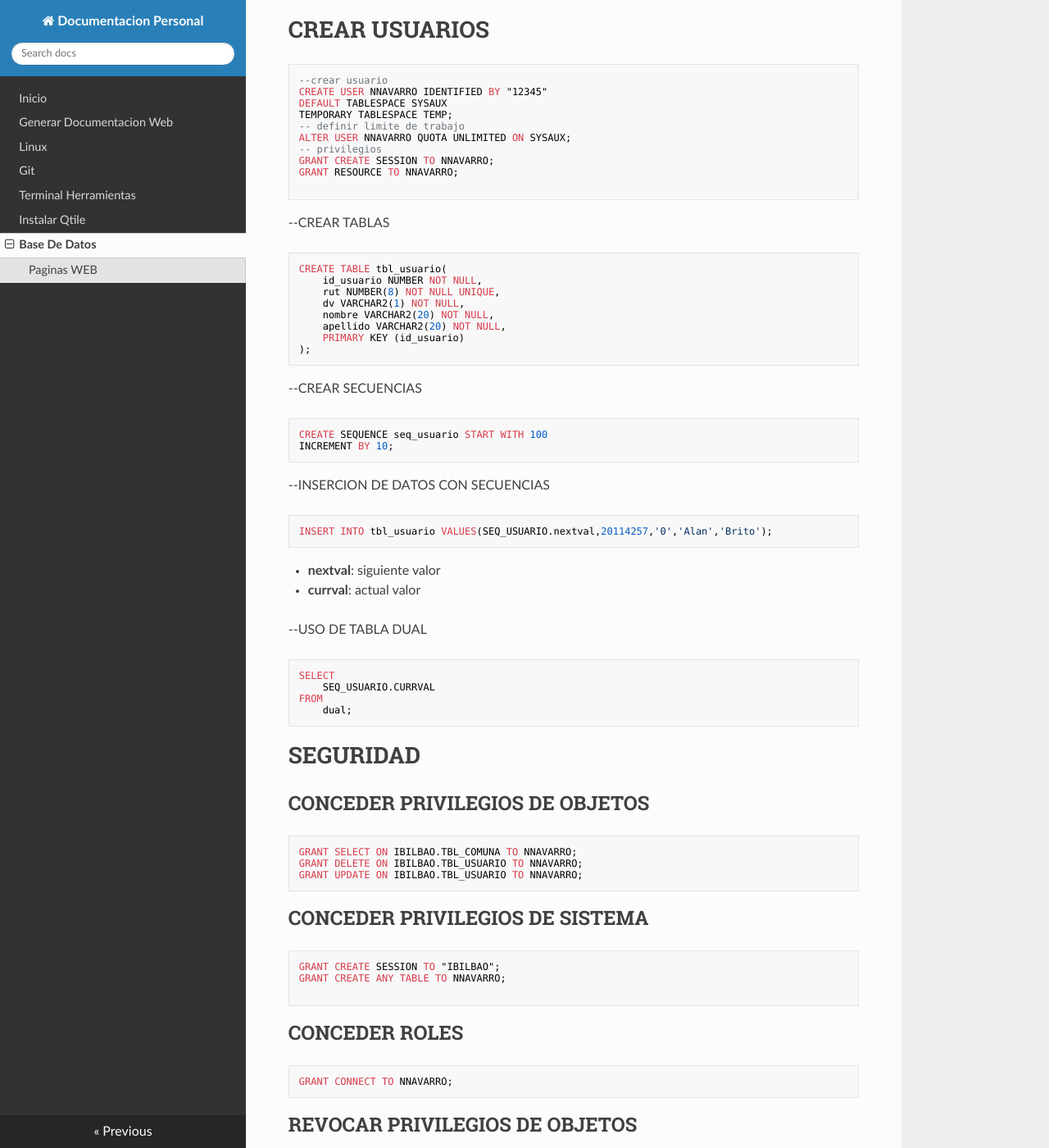
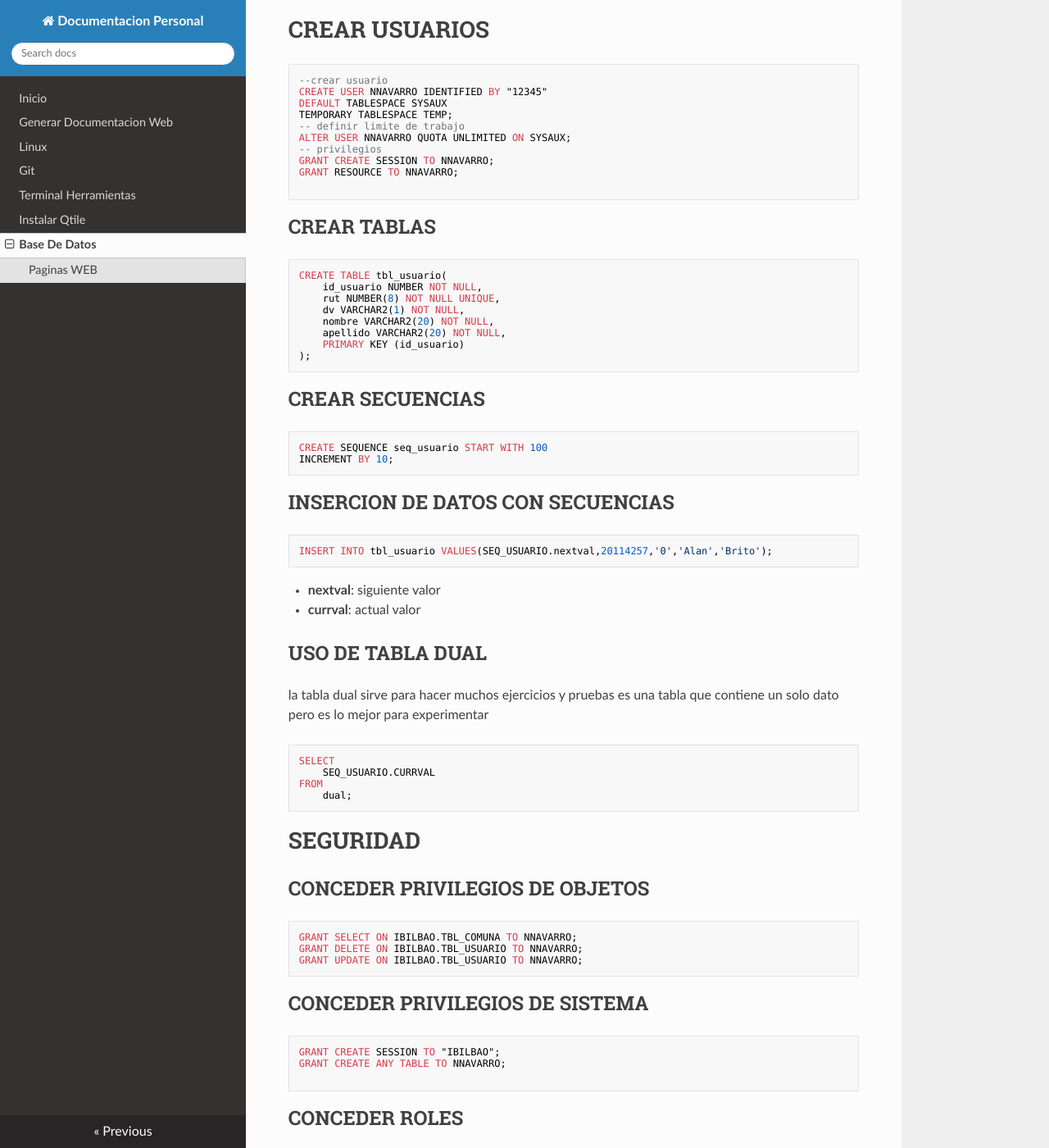
Before and after one commit to KiroKHS/DocInfo, an MkDocs documentation site: the page built from docs/basedatos.md, in a window 1280 px wide and 1400 px high, scrolled down 1628 px. Shown: the whole window at 82% size. Built offline with MkDocs 1.6.1, drawn with Linux system fonts in a browser that asks for light colours; nearby versions of some CDN libraries.

Commit message:
pequeña correcion de titulos

`````diff
--- a/docs/basedatos.md
+++ b/docs/basedatos.md
@@ -75,7 +75,7 @@ GRANT CREATE SESSION TO NNAVARRO;
 GRANT RESOURCE TO NNAVARRO;
 
 ````
---CREAR TABLAS
+## CREAR TABLAS
 ``` sql
 CREATE TABLE tbl_usuario(
     id_usuario NUMBER NOT NULL,
@@ -86,19 +86,20 @@ CREATE TABLE tbl_usuario(
     PRIMARY KEY (id_usuario)
 );
 ```
---CREAR SECUENCIAS
+## CREAR SECUENCIAS
 ```sql
 CREATE SEQUENCE seq_usuario START WITH 100
 INCREMENT BY 10;
 ```
---INSERCION DE DATOS CON SECUENCIAS
+## INSERCION DE DATOS CON SECUENCIAS
 ```sql
 INSERT INTO tbl_usuario VALUES(SEQ_USUARIO.nextval,20114257,'0','Alan','Brito');
 ```
 - **nextval**: siguiente valor
 - **currval**: actual valor
 
---USO DE TABLA DUAL
+## USO DE TABLA DUAL
+la tabla dual sirve para hacer muchos ejercicios y pruebas es una tabla que contiene un solo dato pero es lo mejor para experimentar
 ```sql
 SELECT
     SEQ_USUARIO.CURRVAL
`````
